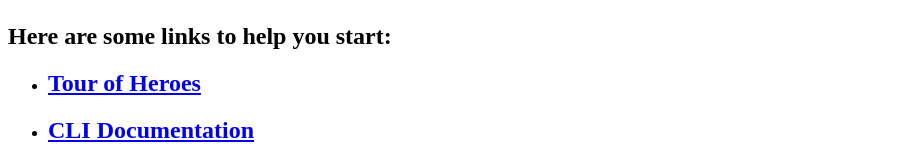
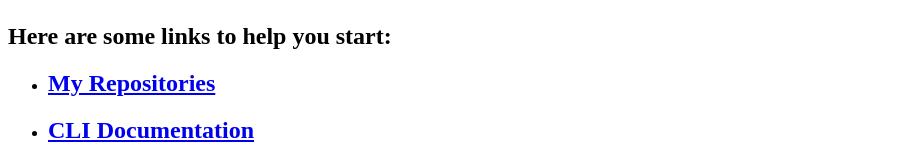
Before and after one commit to AmeyaChavre/Ng-Server-Client, an Angular app in the folder ng8-app/: page / in a window 1280 px wide. Shown: the part 381-541 px from the top of the page, without its empty margins (0-908 px from the left). Built offline with nearby package versions, Linux system fonts and the light colour scheme.

Commit message:
Commit#4

```diff
--- a/ng8-app/src/app/app.component.html
+++ b/ng8-app/src/app/app.component.html
@@ -8,7 +8,7 @@
 <h2>Here are some links to help you start: </h2>
 <ul>
   <li>
-    <h2><a target="_blank" rel="noopener" href="https://angular.io/tutorial">Tour of Heroes</a></h2>
+    <h2><a target="_blank" rel="noopener" href="https://github.com/AmeyaChavre?tab=repositories"> My Repositories </a></h2>
   </li>
   <li>
     <h2><a target="_blank" rel="noopener" href="https://angular.io/cli">CLI Documentation</a></h2>
```
